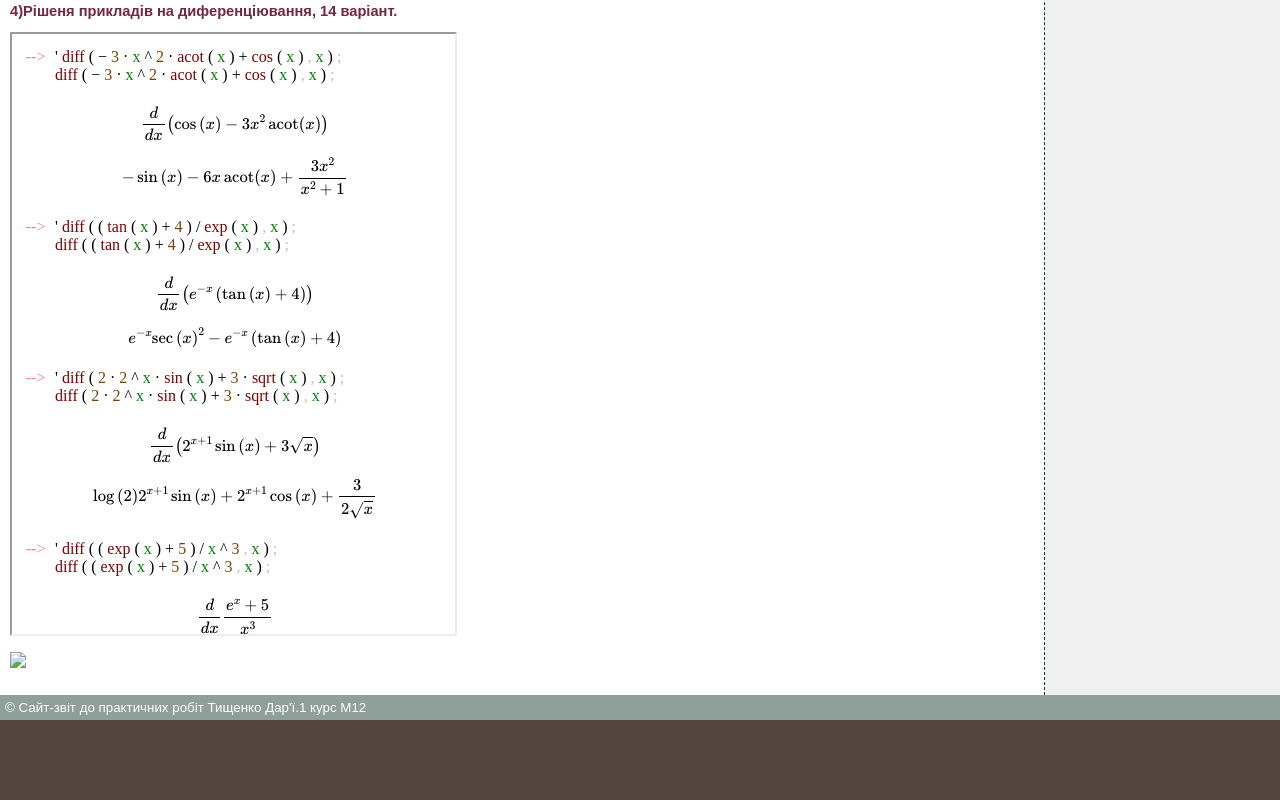
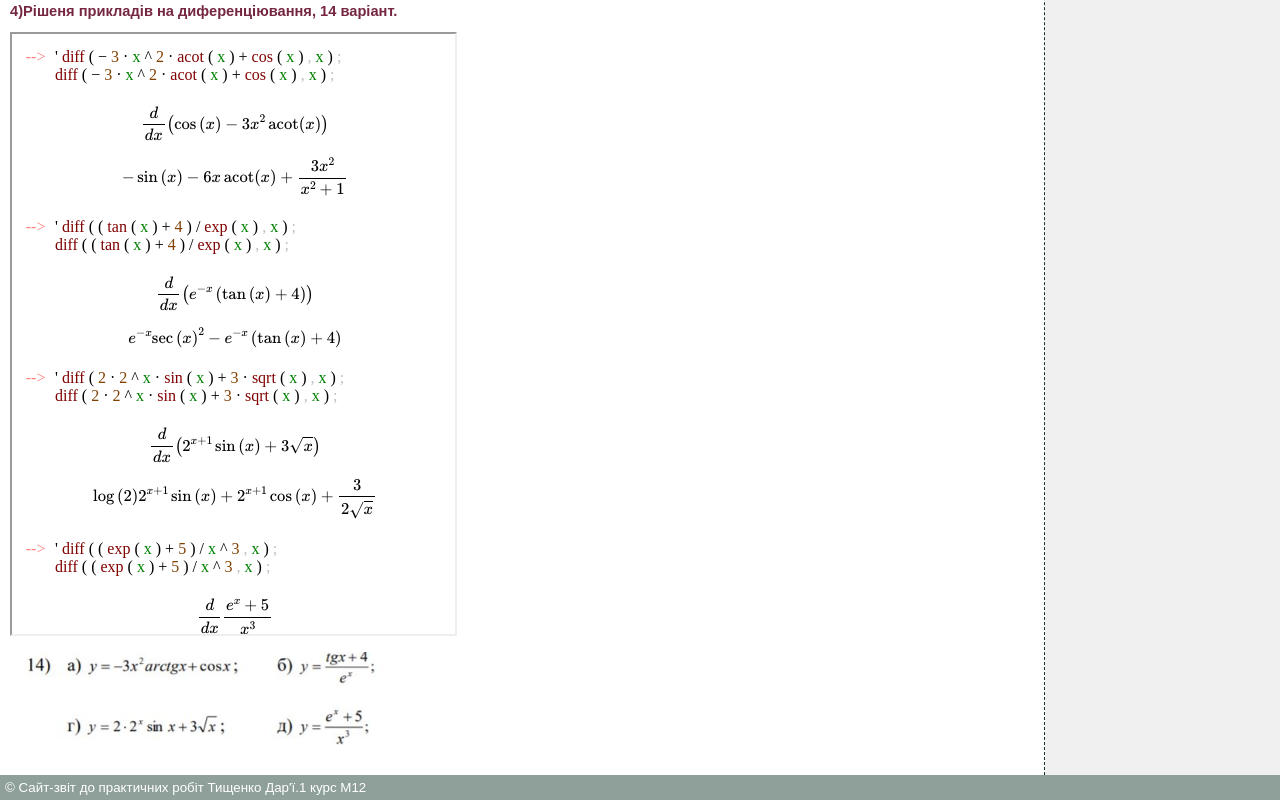
Before and after one commit to bananchik96/github.io, a plain HTML site: page sem2/lab1s2/lab1.html in a window 1280 px wide. Shown: the part 2884-3684 px from the top of the page. Before the commit the page ends 3604 px from the top, so only its background shows below. Drawn offline with nearby package versions, Linux system fonts and the light colour scheme.

Commit message:
Update lab1.html

```diff
--- a/sem2/lab1s2/lab1.html
+++ b/sem2/lab1s2/lab1.html
@@ -76,7 +76,7 @@
 
     			<p><h2>4)Рішеня прикладів на диференціювання, 14 варіант.</h2></p>
     			<p><iframe src="lab1.4.html" width="443" height="600"></iframe></p>
-			<p><img src="..\img\13.jpg" width="443"></p>
+			<p><img src="..\img\lab13.jpg" width="443"></p>
 
 
 
```
